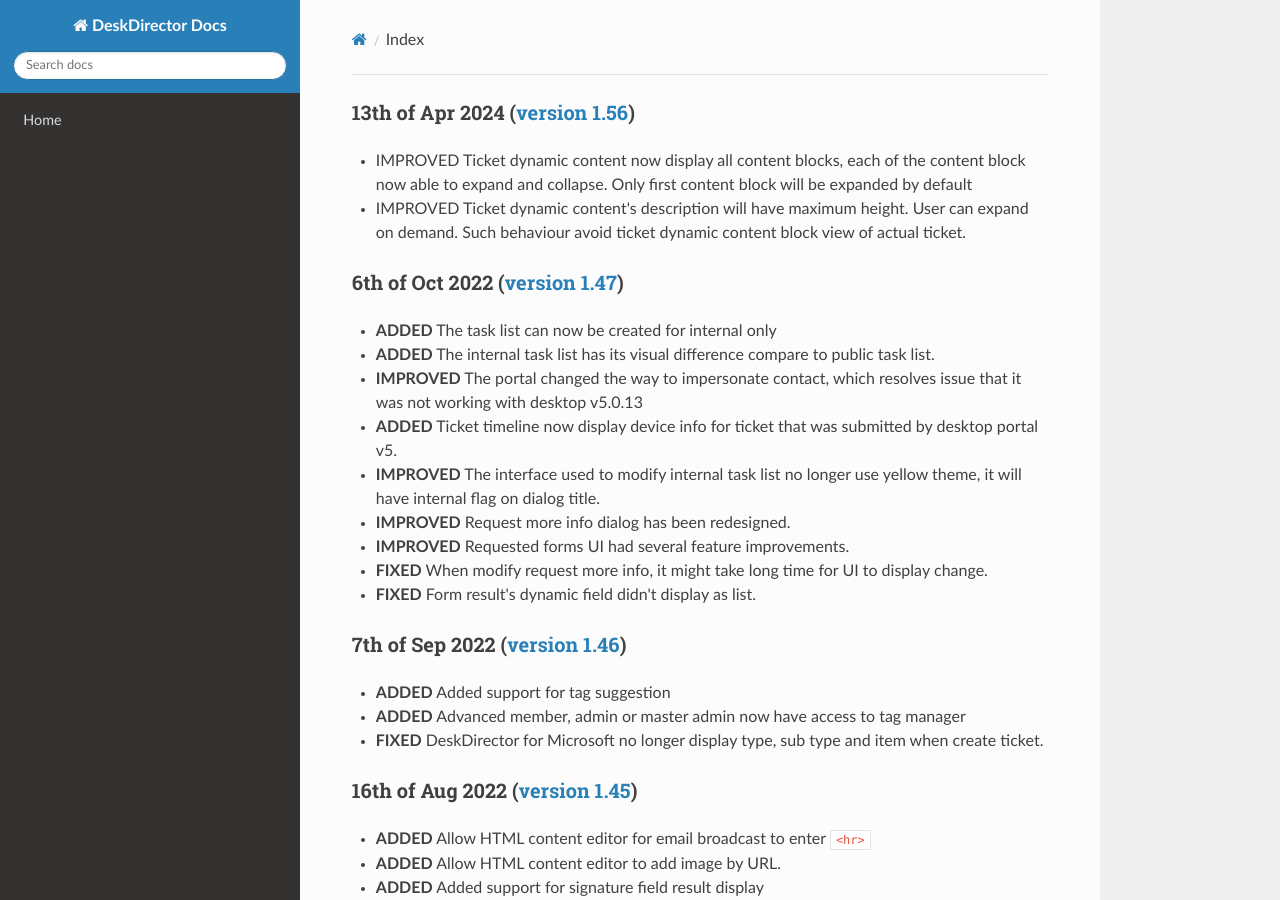
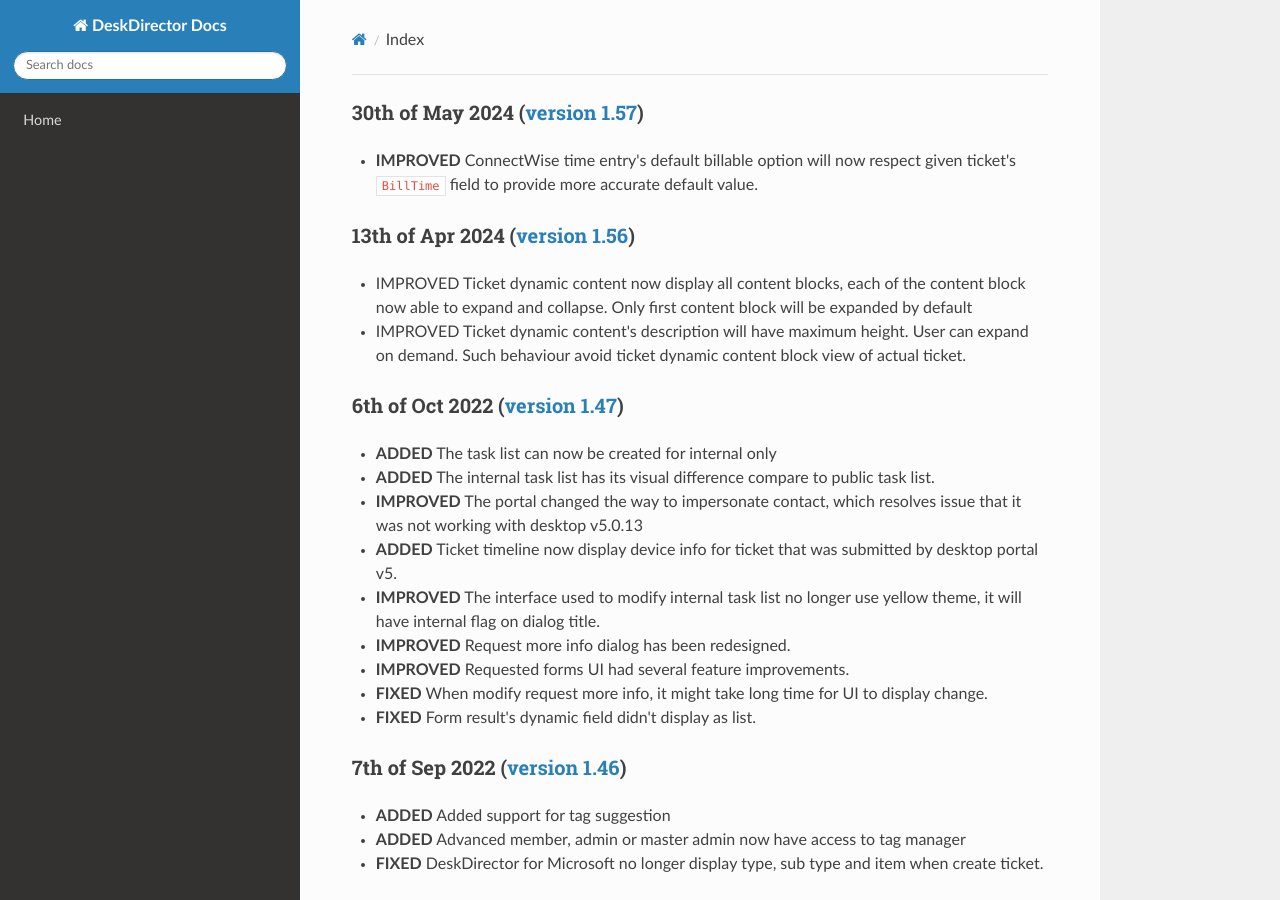
Before and after one commit to DeskDirector/docs, an MkDocs documentation site: the page built from docs/_release/tech/README.md, in a window 1280 px wide and 900 px high. Built offline with MkDocs 1.6.1, drawn with Linux system fonts in a browser that asks for light colours; nearby versions of some CDN libraries; old or Windows-style settings are respelled for this version of MkDocs.

Commit message:
Update PSA TECH README.md

```diff
--- a/docs/_release/tech/README.md
+++ b/docs/_release/tech/README.md
@@ -1,3 +1,7 @@
+### 30th of May 2024 ([version 1.57](v1.57))
+
+- **IMPROVED** ConnectWise time entry's default billable option will now respect given ticket's `BillTime` field to provide more accurate default value.
+
 ### 13th of Apr 2024 ([version 1.56](v1.56))
 
 - IMPROVED Ticket dynamic content now display all content blocks, each of the content block now able to expand and collapse. Only first content block will be expanded by default
```
